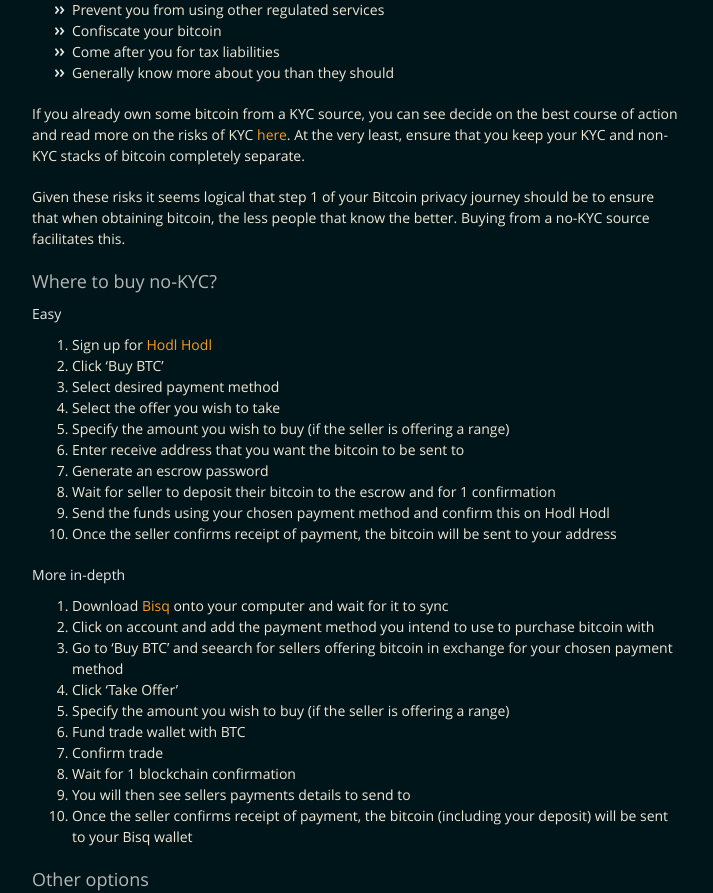
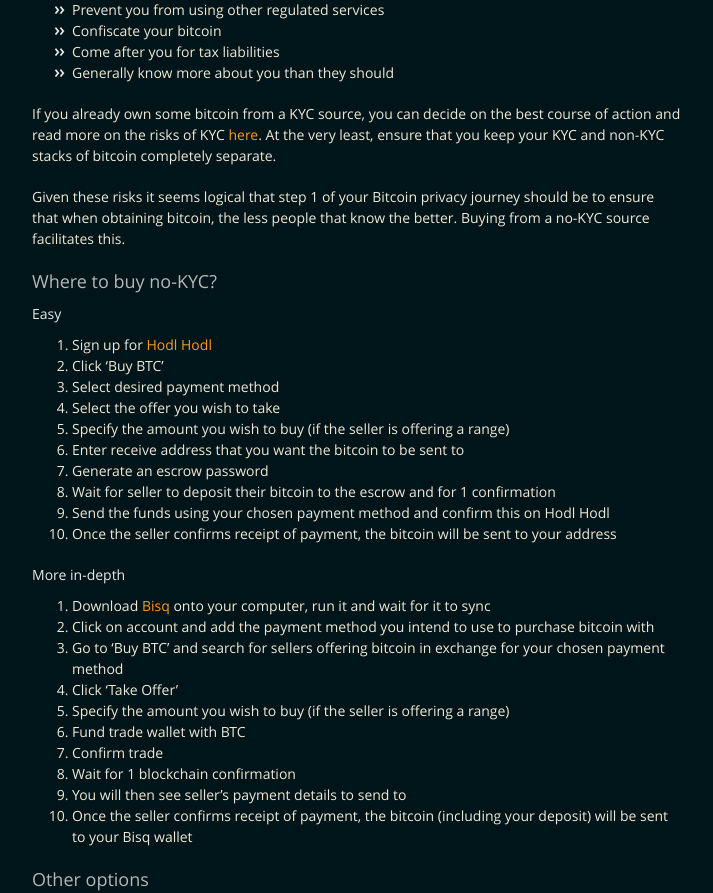
Before and after one commit to BitcoinQnA/BitcoinPrivacyGuide, a Jekyll site: the page built from get.md, in a window 1280 px wide. Shown: the part 636-1529 px from the top of the page, without its empty margins (283-996 px from the left). Built offline with Jekyll 4.4.1, drawn with Linux system fonts in a browser that asks for light colours.

Commit message:
Fix couple typos in get.md

```diff
--- a/get.md
+++ b/get.md
@@ -24,7 +24,7 @@ KYC or 'Know your customer' is a regulation that any businesses with a banking r
 * Come after you for tax liabilities
 * Generally know more about you than they should
 
-If you already own some bitcoin from a KYC source, you can see decide on the best course of action and read more on the risks of KYC [here](https://bitcoinqna.github.io/noKYConly/). At the very least, ensure that you keep your KYC and non-KYC stacks of bitcoin completely separate.
+If you already own some bitcoin from a KYC source, you can decide on the best course of action and read more on the risks of KYC [here](https://bitcoinqna.github.io/noKYConly/). At the very least, ensure that you keep your KYC and non-KYC stacks of bitcoin completely separate.
 
 Given these risks it seems logical that step 1 of your Bitcoin privacy journey should be to ensure that when obtaining bitcoin, the less people that know the better. Buying from a no-KYC source facilitates this.
 
@@ -46,15 +46,15 @@ Given these risks it seems logical that step 1 of your Bitcoin privacy journey s
 
 #### More in-depth
 
-1.  Download [Bisq](https://bisq.network/downloads/) onto your computer and wait for it to sync
+1.  Download [Bisq](https://bisq.network/downloads/) onto your computer, run it and wait for it to sync
 2.  Click on account and add the payment method you intend to use to purchase bitcoin with
-3.  Go to 'Buy BTC' and seearch for sellers offering bitcoin in exchange for your chosen payment method
+3.  Go to 'Buy BTC' and search for sellers offering bitcoin in exchange for your chosen payment method
 4.  Click 'Take Offer'
 5.  Specify the amount you wish to buy (if the seller is offering a range)
 6.  Fund trade wallet with BTC
 7.  Confirm trade
 8.  Wait for 1 blockchain confirmation
-9.  You will then see sellers payments details to send to
+9.  You will then see seller's payment details to send to
 10. Once the seller confirms receipt of payment, the bitcoin (including your deposit) will be sent to your Bisq wallet
 
 ### Other options
```
